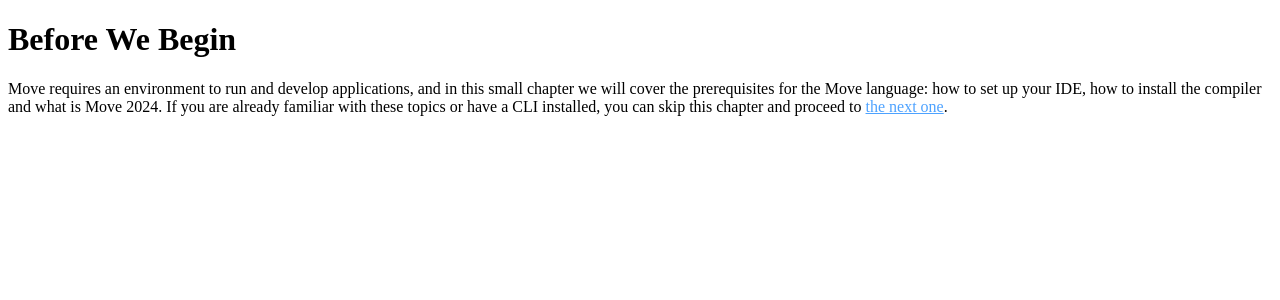
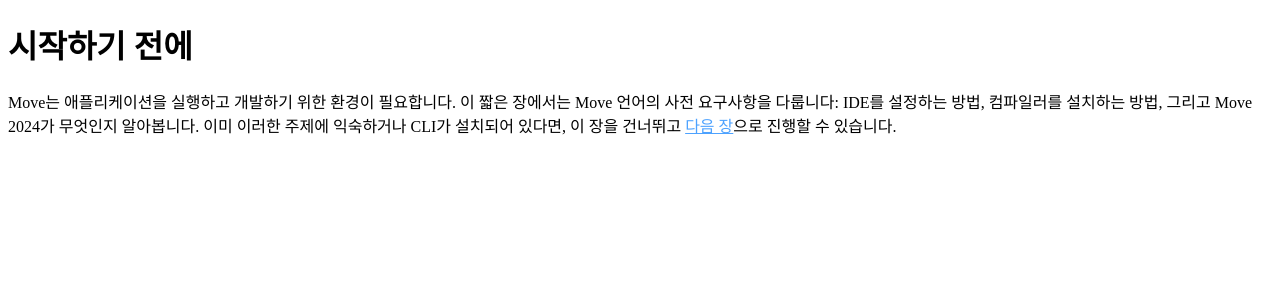
Before and after one commit to tyrannojung/sui-move-docs-kr, a Next.js app: page /book/before-we-begin in a window 1280 px wide. Shown: the top 300 px of the page. Built offline with nearby package versions, Linux system fonts and the light colour scheme.

Commit message:
docs: translate before-we-begin/index.mdx to Korean

```diff
--- a/pages/book/before-we-begin/index.mdx
+++ b/pages/book/before-we-begin/index.mdx
@@ -1,6 +1,3 @@
-# Before We Begin
+# 시작하기 전에
 
-Move requires an environment to run and develop applications, and in this small chapter we will
-cover the prerequisites for the Move language: how to set up your IDE, how to install the compiler
-and what is Move 2024. If you are already familiar with these topics or have a CLI installed, you
-can skip this chapter and proceed to [the next one](../your-first-move/hello-world).
+Move는 애플리케이션을 실행하고 개발하기 위한 환경이 필요합니다. 이 짧은 장에서는 Move 언어의 사전 요구사항을 다룹니다: IDE를 설정하는 방법, 컴파일러를 설치하는 방법, 그리고 Move 2024가 무엇인지 알아봅니다. 이미 이러한 주제에 익숙하거나 CLI가 설치되어 있다면, 이 장을 건너뛰고 [다음 장](../your-first-move/hello-world)으로 진행할 수 있습니다.
```
